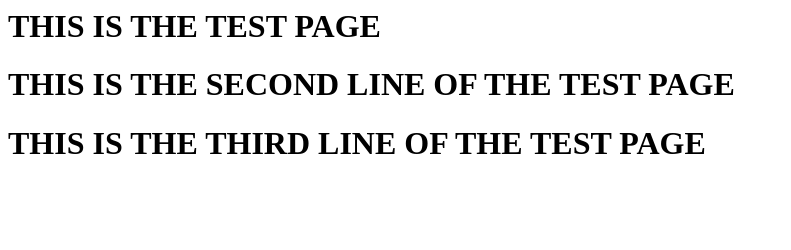
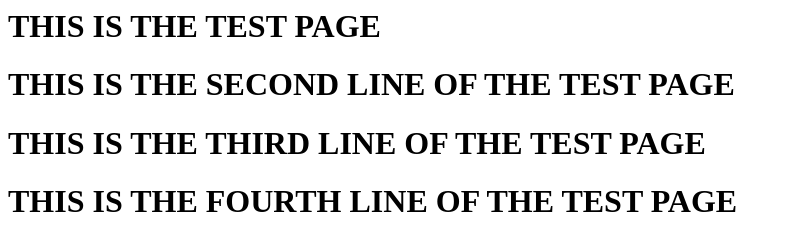
Before and after one commit to cgibiault/index, a plain HTML site: page index.html in a window 1280 px wide. Shown: the whole page, without its empty margins (0-791 px from the left). Drawn offline with Linux system fonts and the light colour scheme.

Commit message:
fsdsffds

```diff
--- a/index.html
+++ b/index.html
@@ -7,5 +7,6 @@
   <h1>THIS IS THE TEST PAGE</h1>
   <h1>THIS IS THE SECOND LINE OF THE TEST PAGE</h1>
   <h1>THIS IS THE THIRD LINE OF THE TEST PAGE</h1>
+  <h1>THIS IS THE FOURTH LINE OF THE TEST PAGE</h1>
 </body>
 </html>
```
